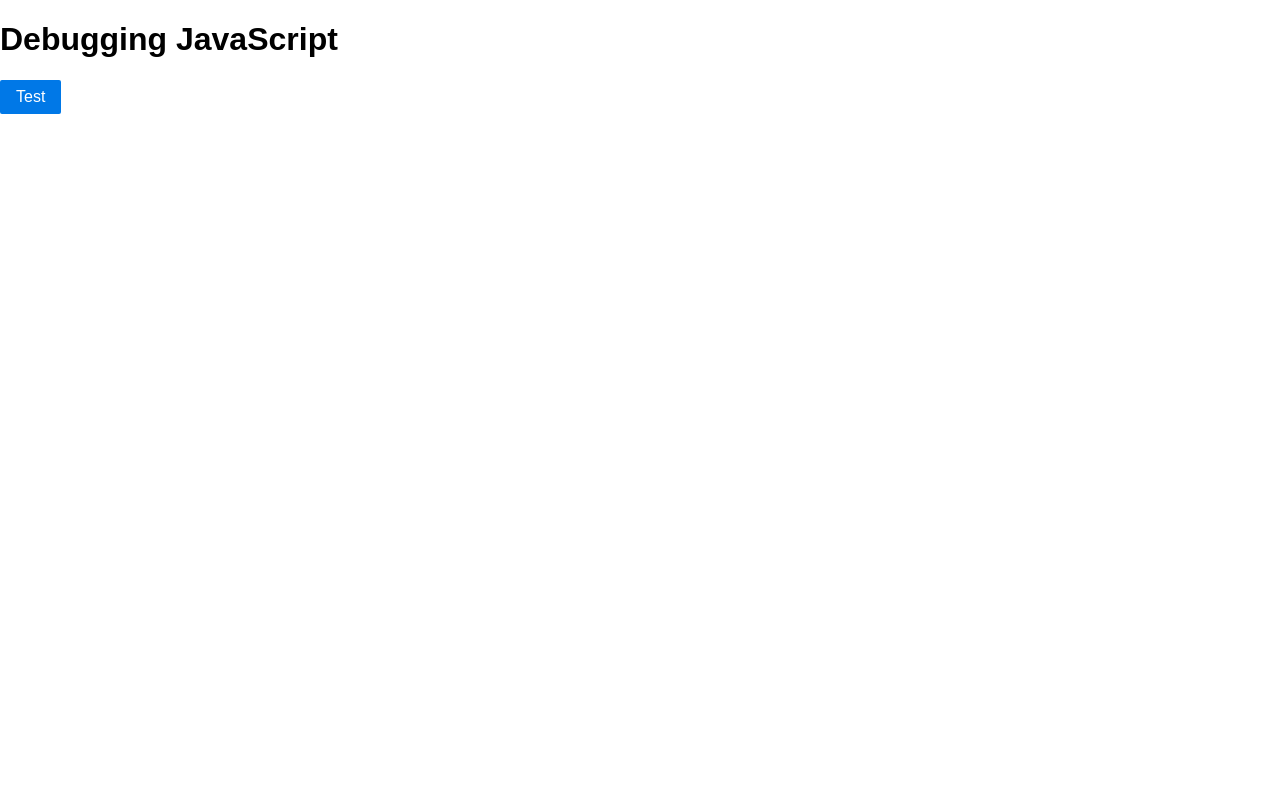
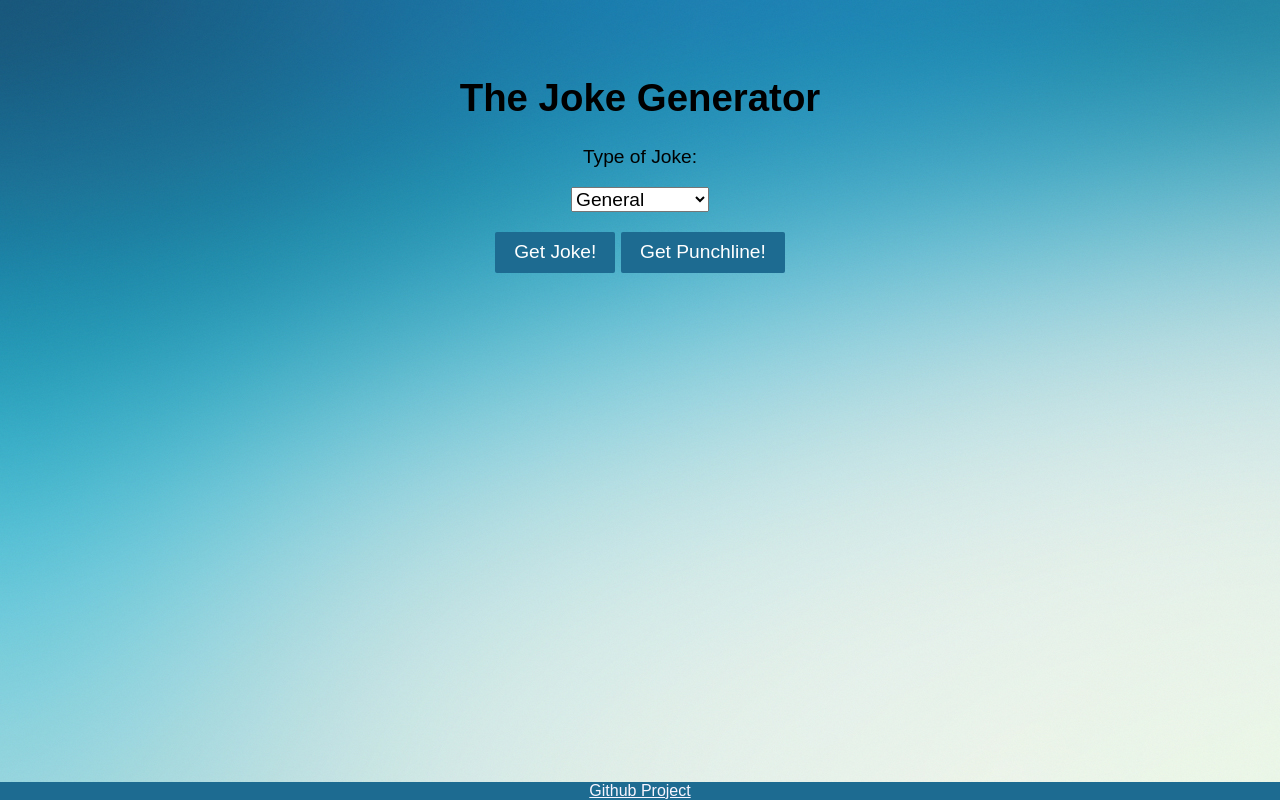
Before and after one commit to cbsly98/creative2, a plain HTML site: page index.html in a window 1280 px wide. Drawn offline with nearby package versions, Linux system fonts and the light colour scheme.

Commit message:
jokes functionality

```diff
--- a/index.html
+++ b/index.html
@@ -3,18 +3,32 @@
 
 <head>
   <meta charset="utf-8" />
-  <title></title>
+    <meta content="width=device-width, initial-scale=1" name="viewport" />
+  <title>Jokes</title>
   <link rel="stylesheet" href="https://unpkg.com/purecss@1.0.1/build/pure-min.css" integrity="sha384-oAOxQR6DkCoMliIh8yFnu25d7Eq/PHS21PClpwjOTeU2jRSq11vu66rf90/cZr47" crossorigin="anonymous">
   <link rel="stylesheet" href="/styles.css">
 </head>
 
 <body>
+  <div class="content">
 
-  <h1>Debugging JavaScript</h1>
+  <h1>The Joke Generator</h1>
+  <p>Type of Joke:</p>
+  <select id="selector">
+    <option value="general">General</option>
+    <option value="programming">Programming</option>
+    <option value="knock-knock">Knock-Knock</option>
+  </select>
+</br>
+  <button id="getJoke" class="pure-button pure-button-primary">Get Joke!</button>
+  <button id="getPunchline" class="pure-button pure-button-primary">Get Punchline!</button>
+  <p id="joke"></p>
+  <p id="punchline"></p>
+</div>
 
-  <button id="test" class="pure-button pure-button-primary">Test</button>
-  <p id="results"></p>
-
+<div class="footer">
+  <a class="footer-link" href="https://github.com/cbsly98/creative2">Github Project</a>
+</div>
 
   <script text="type/javascript" src="/script.js">
   </script>
--- a/script.js
+++ b/script.js
@@ -1,26 +1,40 @@
 function onClick(e) {
   e.preventDefault();
 
+  let s = document.getElementById('selector');
+  let type = s.options[s.selectedIndex].value;
+
   // setup URL
-  let url = "https://pokeapi.co/api/v2/" + "pokemon" + "/" + "ditto/";
+  let url = "https://official-joke-api.appspot.com/jokes/" + type + "/random";
   // call API
   fetch(url)
     .then(function(response) {
       // make sure the request was successful
       if (response.status != 200) {
         return {
-          text: "Error calling the Numbers API service: " + response.statusText
+          text: "Error calling the joke API service: " + response.statusText
         }
       }
       return response.json();
     }).then(function(json) {
       // update DOM with response
-      updateResult(json.name);
+      updateResult(json[0].setup);
+      updatePunchline(json[0].punchline);
     });
 }
 
 function updateResult(info) {
-  document.getElementById('results').textContent = info;
+  document.getElementById('joke').textContent = info;
 }
 
-document.getElementById('test').addEventListener('click', onClick);
+function updatePunchline(info) {
+  document.getElementById('punchline').style.visibility = "hidden";
+  document.getElementById('punchline').textContent = info;
+}
+
+function show() {
+  document.getElementById('punchline').style.visibility = "visible";
+}
+
+document.getElementById('getJoke').addEventListener('click', onClick);
+document.getElementById('getPunchline').addEventListener('click', show);
--- a/styles.css
+++ b/styles.css
@@ -0,0 +1,44 @@
+.content {
+  width: 70%;
+  margin: auto;
+  padding-bottom: 30px;
+  padding-top: 50px;
+  text-align: center;
+  font-size: 120%;
+}
+
+body {
+  background-image: url('background.jpg');
+  background-image: cover;
+}
+
+.footer {
+  position: fixed;
+  left: 0;
+  bottom: 0;
+  width: 100%;
+  background-color: #1d6b91;
+  color: #F9F5FF;
+  text-align: center;
+}
+
+a.footer-link {
+  color: #F9F5FF;
+}
+
+#selector {
+  margin-bottom: 10px;
+  margin-right: 10px;
+  margin-left: 10px;
+}
+
+.pure-button {
+  margin-top: 10px;
+  background-color: #1d6b91;
+}
+
+
+/*desktop, not tablet*/
+@media only screen and (min-width: 801px) {
+
+}
```
Also changed, not shown: background.jpg (added).
